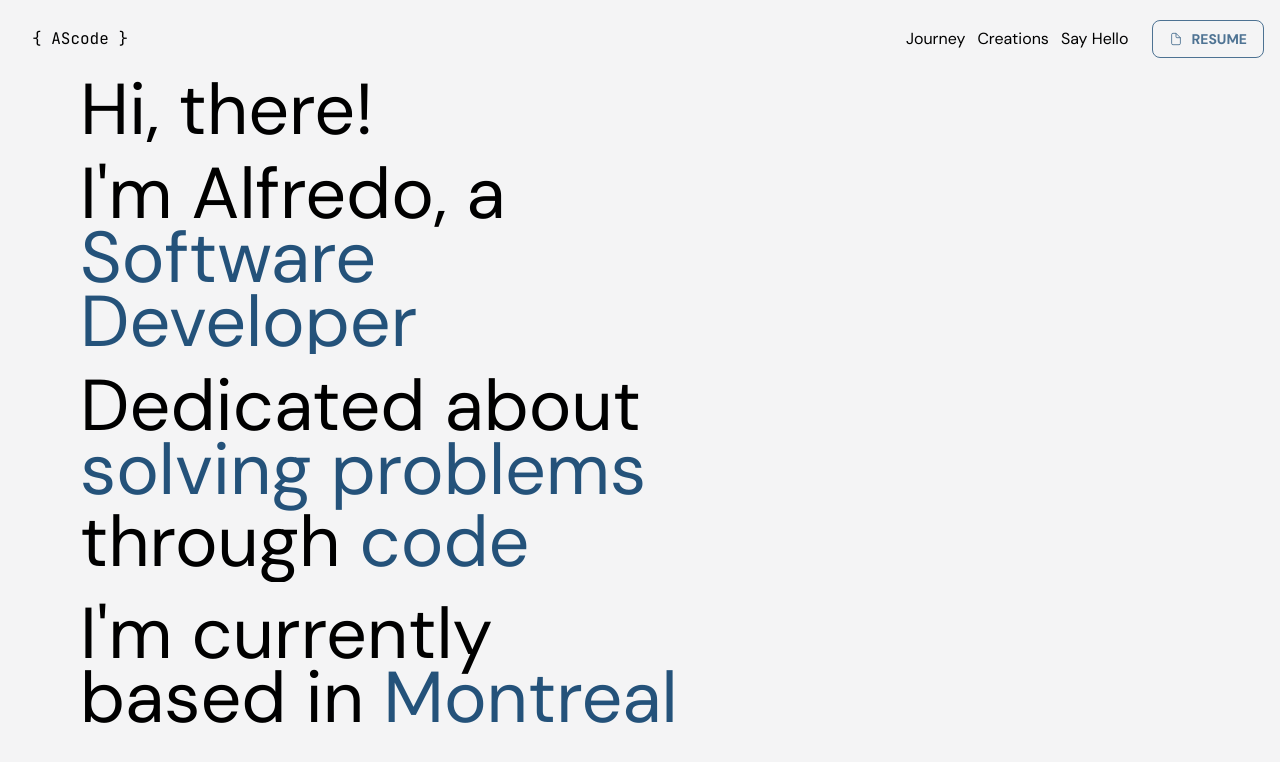
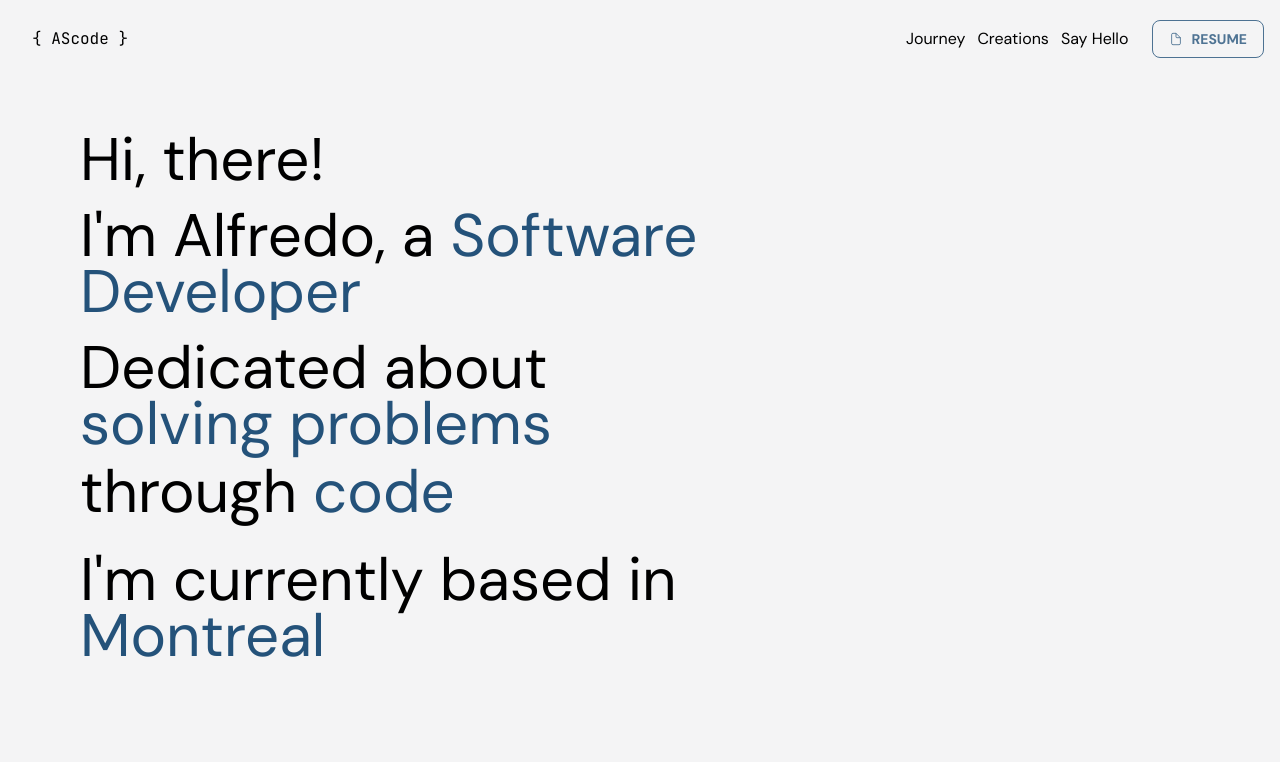
Before and after one commit to alfredoparreiras/portfolio, a React (Vite) app: page / in a window 1280 px wide. Shown: the top 762 px of the page. Built offline with nearby package versions, Linux system fonts and the light colour scheme.

Commit message:
Fixing Home Font Sizing in Large Screen

```diff
--- a/index.html
+++ b/index.html
@@ -2,9 +2,9 @@
 <html lang="en">
   <head>
     <meta charset="UTF-8" />
-    <link rel="icon" type="image/svg+xml" href="./src/assets/Icons/brackets-curly.png" />
+    <link rel="icon" type="image/svg+xml" href="./src/assets/Icons/developer.png" />
     <meta name="viewport" content="width=device-width, initial-scale=1.0" />
-    <title>Vite + React + TS</title>
+    <title>Alfredo Silva - Software Development</title>
   </head>
   <body>
     <div id="root"></div>
--- a/src/pages/Home/WebHome.tsx
+++ b/src/pages/Home/WebHome.tsx
@@ -46,7 +46,7 @@ const WebHome = () => {
       className="px-12 flex-col justify-center leading-[5rem] text-left text-7xl
                   xsm:hidden
                   md:flex
-                  lg:text-[4.5rem] lg:leading-[4rem] lg:w-3/5
+                  lg:text-[3.75rem] lg:leading-[3.5rem] lg:w-3/5
                   xlg:leading-[6rem] xlg:text-[5rem]
                   tabletRotated"
     >
```
